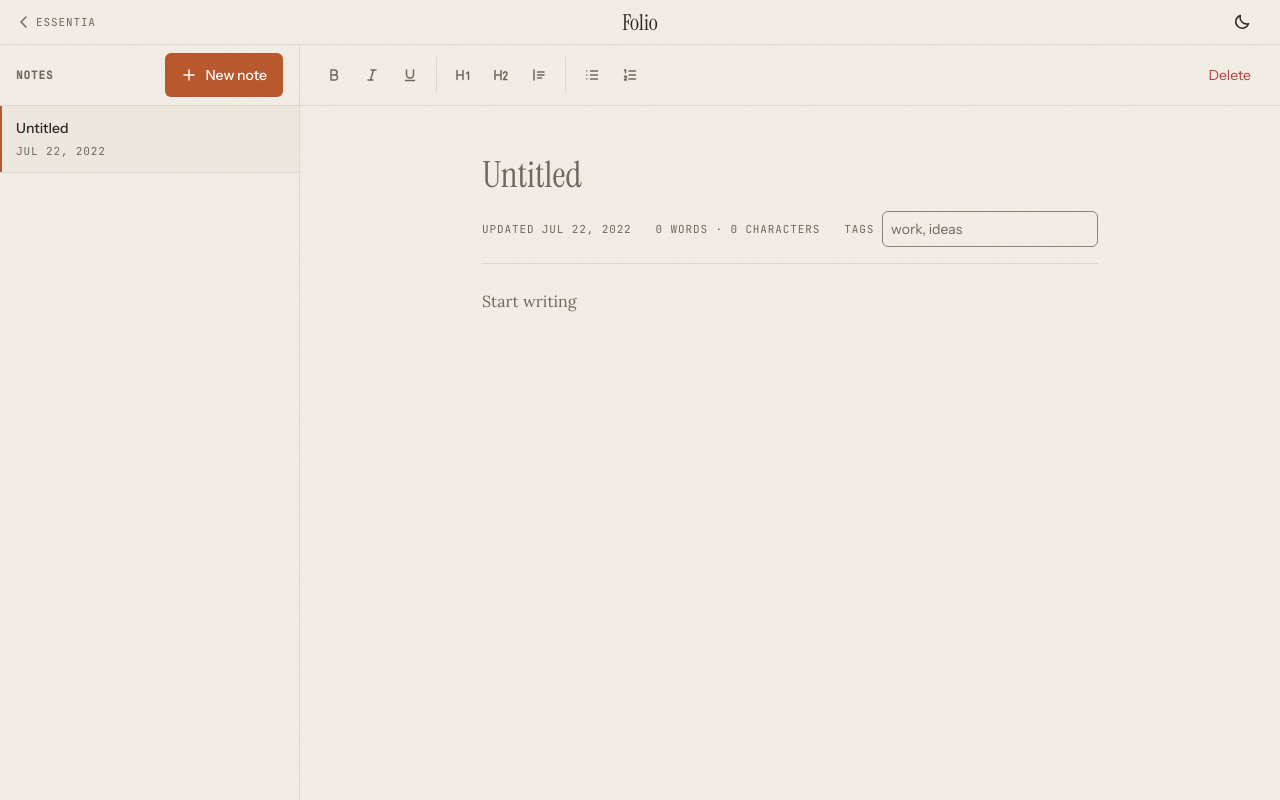
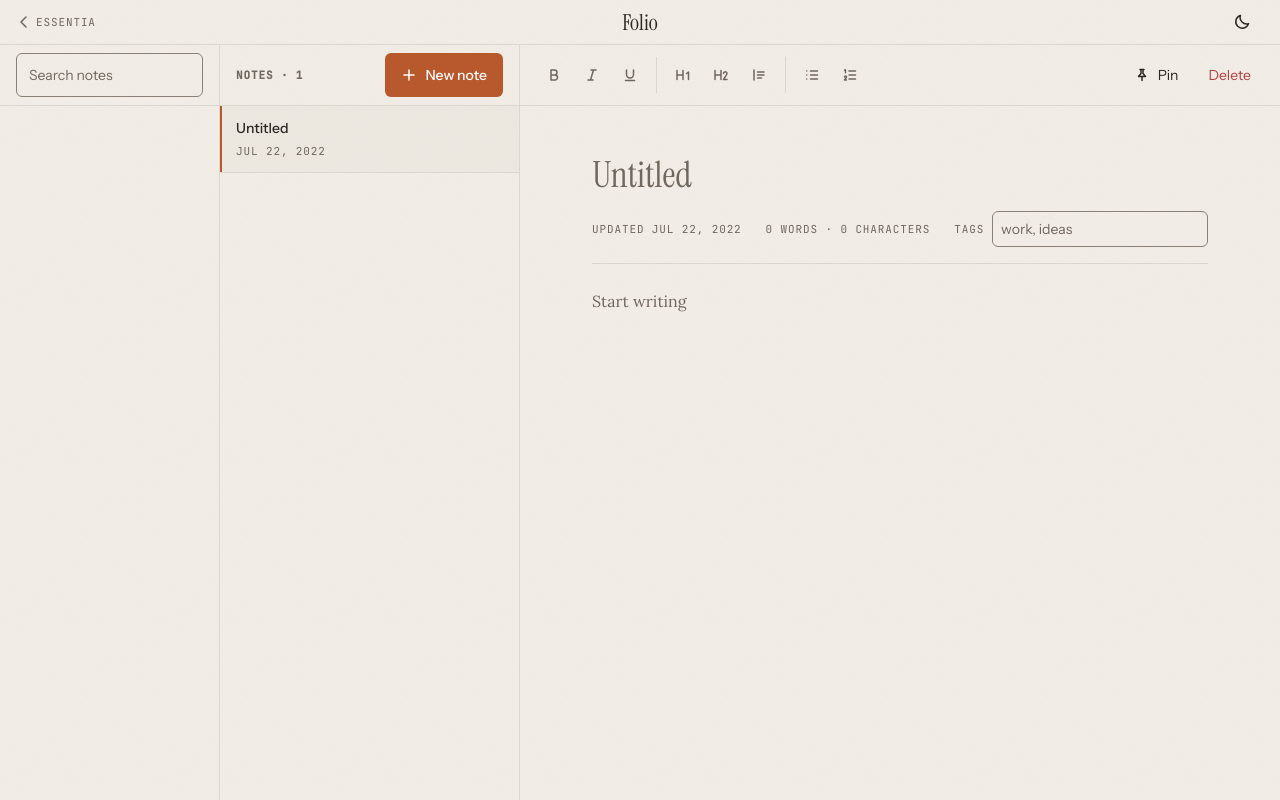
Before and after one commit to tiago-espadinha/Essentia, a React (Vite) app in the folder apps/folio/: page / in a window 1280 px wide. Both pictures are taken after a click on the button "New note". Built offline with nearby package versions, Linux system fonts and the light colour scheme.

Commit message:
feat(folio): search, tag and pin notes

```diff
--- a/apps/folio/src/App.tsx
+++ b/apps/folio/src/App.tsx
@@ -1,21 +1,35 @@
 import { useCallback, useState } from 'react'
 import { AppHeader } from './AppHeader'
 import { Editor } from './Editor'
+import { Library } from './Library'
 import { NoteList } from './NoteList'
-import { filterNotes } from './notes'
+import { filterNotes, tagsOf } from './notes'
 import { useNotes } from './useNotes'
 
 export default function App() {
   const { notes, saveFailed, add, update, remove } = useNotes()
   const [selectedId, setSelectedId] = useState<string | null>(null)
   const [freshId, setFreshId] = useState<string | null>(null)
+  const [query, setQuery] = useState('')
+  const [selectedTag, setSelectedTag] = useState<string | null>(null)
   const clearFresh = useCallback(() => setFreshId(null), [])
 
-  const visible = filterNotes(notes, '', null)
+  const tags = tagsOf(notes)
+  // A tag filter lapses once no note carries the tag any more.
+  const activeTag = selectedTag !== null && tags.includes(selectedTag) ? selectedTag : null
+  if (activeTag === null && selectedTag !== null) setSelectedTag(null)
+  const visible = filterNotes(notes, query, activeTag)
   // With nothing chosen yet, or the chosen note gone, the first note in the list is open.
   const selected = notes.find((note) => note.id === selectedId) ?? visible[0] ?? null
 
+  function clearFilters() {
+    setQuery('')
+    setSelectedTag(null)
+  }
+
+  // A new note is blank, so the filters are cleared to show it in the list.
   function newNote() {
+    clearFilters()
     const note = add()
     setSelectedId(note.id)
     setFreshId(note.id)
@@ -33,7 +47,21 @@ export default function App() {
       <AppHeader />
       <main className="folio">
         <h1 className="visually-hidden">Folio notes</h1>
-        <NoteList notes={visible} selectedId={selected?.id ?? null} onSelect={setSelectedId} onNew={newNote} />
+        <Library
+          query={query}
+          tags={tags}
+          activeTag={activeTag}
+          onQueryChange={setQuery}
+          onTagChange={setSelectedTag}
+        />
+        <NoteList
+          notes={visible}
+          total={notes.length}
+          selectedId={selected?.id ?? null}
+          onSelect={setSelectedId}
+          onNew={newNote}
+          onClearFilters={clearFilters}
+        />
         <section className="pane editor-pane" aria-label="Editor">
           {saveFailed && (
             <p className="notice" role="alert">
--- a/apps/folio/src/Editor.tsx
+++ b/apps/folio/src/Editor.tsx
@@ -58,6 +58,23 @@ export function Editor({ note, autoFocus, onFocused, onChange, onDelete }: Edito
     <>
       <div className="editor__bar">
         <Toolbar bodyRef={bodyRef} onFormat={saveBody} />
+        <button
+          type="button"
+          className="button-ghost pin-button"
+          aria-pressed={note.pinned}
+          onClick={() => onChange({ pinned: !note.pinned })}
+        >
+          <svg width="16" height="16" viewBox="0 0 16 16" fill="none" aria-hidden="true">
+            <path
+              d="M6 2.5h4M7 2.5v4L4.5 9.5h7L9 6.5v-4M8 9.5v4"
+              stroke="currentColor"
+              strokeWidth="1.5"
+              strokeLinecap="round"
+              strokeLinejoin="round"
+            />
+          </svg>
+          Pin
+        </button>
         <button type="button" className="button-ghost button-ghost--danger" onClick={onDelete}>
           Delete
         </button>
--- /dev/null
+++ b/apps/folio/src/Library.tsx
@@ -0,0 +1,62 @@
+interface LibraryProps {
+  query: string
+  tags: string[]
+  activeTag: string | null
+  onQueryChange: (query: string) => void
+  onTagChange: (tag: string | null) => void
+}
+
+/** Search and the tag filter. */
+export function Library({ query, tags, activeTag, onQueryChange, onTagChange }: LibraryProps) {
+  return (
+    <section className="pane library-pane" aria-label="Library">
+      <div className="pane__head" role="search">
+        <label htmlFor="search" className="visually-hidden">
+          Search notes
+        </label>
+        <input
+          id="search"
+          className="search"
+          type="search"
+          placeholder="Search notes"
+          value={query}
+          onChange={(event) => onQueryChange(event.target.value)}
+        />
+      </div>
+
+      <div className="pane__body library">
+        {tags.length > 0 && (
+          <nav aria-labelledby="tags-title">
+            <h2 id="tags-title" className="label">
+              Tags
+            </h2>
+            <ul className="tag-list">
+              <li>
+                <button
+                  type="button"
+                  className="tag-button"
+                  aria-pressed={activeTag === null}
+                  onClick={() => onTagChange(null)}
+                >
+                  All notes
+                </button>
+              </li>
+              {tags.map((tag) => (
+                <li key={tag}>
+                  <button
+                    type="button"
+                    className="tag-button"
+                    aria-pressed={activeTag === tag}
+                    onClick={() => onTagChange(activeTag === tag ? null : tag)}
+                  >
+                    #{tag}
+                  </button>
+                </li>
+              ))}
+            </ul>
+          </nav>
+        )}
+      </div>
+    </section>
+  )
+}
--- a/apps/folio/src/NoteList.tsx
+++ b/apps/folio/src/NoteList.tsx
@@ -1,37 +1,66 @@
 import { formatDate, plainText, type Note } from './notes'
 
 interface NoteListProps {
+  /** The notes that pass the filters, pinned first. */
   notes: Note[]
+  /** How many notes exist at all. */
+  total: number
   selectedId: string | null
   onSelect: (id: string) => void
   onNew: () => void
+  onClearFilters: () => void
 }
 
-export function NoteList({ notes, selectedId, onSelect, onNew }: NoteListProps) {
+export function NoteList({ notes, total, selectedId, onSelect, onNew, onClearFilters }: NoteListProps) {
+  const pinned = notes.filter((note) => note.pinned)
+  const others = notes.filter((note) => !note.pinned)
+  const rows = (group: Note[]) => (
+    <ul className="notes">
+      {group.map((note) => (
+        <li key={note.id}>
+          <NoteRow note={note} selected={note.id === selectedId} onSelect={onSelect} />
+        </li>
+      ))}
+    </ul>
+  )
+
   return (
     <section className="pane list-pane" aria-labelledby="list-title">
       <div className="pane__head">
         <h2 id="list-title" className="label">
-          Notes
+          Notes · {notes.length}
         </h2>
-        {notes.length > 0 && <NewNoteButton onClick={onNew} />}
+        {total > 0 && <NewNoteButton onClick={onNew} />}
       </div>
 
       <div className="pane__body">
-        {notes.length === 0 ? (
+        {total === 0 ? (
           <div className="empty">
             <h3 className="empty__title">No notes yet.</h3>
             <p className="empty__text">Start one and it stays on this device.</p>
             <NewNoteButton onClick={onNew} />
           </div>
+        ) : notes.length === 0 ? (
+          <div className="empty">
+            <h3 className="empty__title">Nothing matches.</h3>
+            <p className="empty__text">No notes fit this search.</p>
+            <button type="button" className="button-ghost button-ghost--outlined" onClick={onClearFilters}>
+              Clear search
+            </button>
+          </div>
+        ) : pinned.length === 0 ? (
+          rows(others)
         ) : (
-          <ul className="notes">
-            {notes.map((note) => (
-              <li key={note.id}>
-                <NoteRow note={note} selected={note.id === selectedId} onSelect={onSelect} />
-              </li>
-            ))}
-          </ul>
+          <>
+            <h3 className="label group-label">Pinned</h3>
+            {rows(pinned)}
+            {others.length > 0 && (
+              <>
+                <h3 className="label group-label">Notes</h3>
+                {rows(others)}
+              </>
+            )}
+          </>
         )}
       </div>
     </section>
--- a/apps/folio/src/folio.css
+++ b/apps/folio/src/folio.css
@@ -22,7 +22,7 @@
 /* Workspace: on wide screens the panes fill the window and scroll on their own. */
 .folio {
   display: grid;
-  grid-template-columns: 300px minmax(0, 1fr);
+  grid-template-columns: 220px 300px minmax(0, 1fr);
 }
 
 @media (min-width: 1024px) {
@@ -36,12 +36,6 @@
     flex: 1;
     min-height: 0;
   }
-}
-
-/* Below 1024 px the panes stack; pane-by-pane navigation comes later. */
-@media (max-width: 1023px) {
-  .folio { grid-template-columns: minmax(0, 1fr); }
-  .pane { border-right: none; border-bottom: 1px solid var(--color-faint); }
 }
 
 .pane {
@@ -316,3 +310,66 @@
   background: var(--color-paper);
   color: var(--color-accent-text);
 }
+
+.button-ghost--outlined { border-color: var(--color-line-strong); }
+
+.pin-button[aria-pressed='true'] {
+  background: var(--color-paper);
+  color: var(--color-accent-text);
+}
+
+/* Library: search and tags */
+.search {
+  width: 100%;
+  min-height: 44px;
+  padding: 0 var(--space-3);
+  border: 1px solid var(--color-line-strong);
+  border-radius: var(--radius-sm);
+  background: var(--color-sand);
+}
+
+.search::placeholder { color: var(--color-mid); }
+
+.library { padding: var(--space-6) var(--space-4); }
+
+.tag-list {
+  display: grid;
+  gap: var(--space-0-5);
+  margin-top: var(--space-3);
+  list-style: none;
+}
+
+.tag-button {
+  width: 100%;
+  min-height: 36px;
+  padding: 0 var(--space-3);
+  border: none;
+  border-radius: var(--radius-sm);
+  background: transparent;
+  color: var(--color-mid);
+  text-align: left;
+  cursor: pointer;
+  transition: background-color var(--duration-fast) var(--ease), color var(--duration-fast) var(--ease);
+}
+
+.tag-button:hover {
+  background: var(--color-paper);
+  color: var(--color-ink);
+}
+
+.tag-button[aria-pressed='true'] {
+  background: var(--color-paper);
+  color: var(--color-accent-text);
+  font-weight: 500;
+}
+
+.group-label {
+  padding: var(--space-4) var(--space-4) var(--space-2);
+  border-bottom: 1px solid var(--color-faint);
+}
+
+/* Below 1024 px the panes stack; pane-by-pane navigation comes later. */
+@media (max-width: 1023px) {
+  .folio { grid-template-columns: minmax(0, 1fr); }
+  .pane { border-right: none; border-bottom: 1px solid var(--color-faint); }
+}
```
Also changed, not shown: 1 other file (tests, documents, lock files or other folders).
